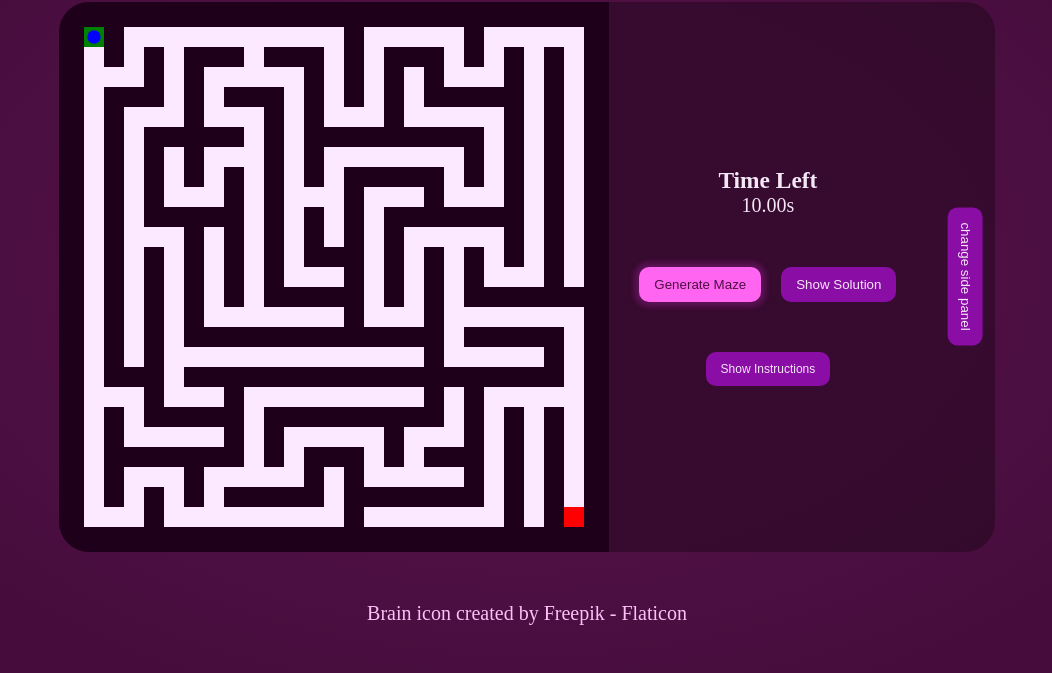
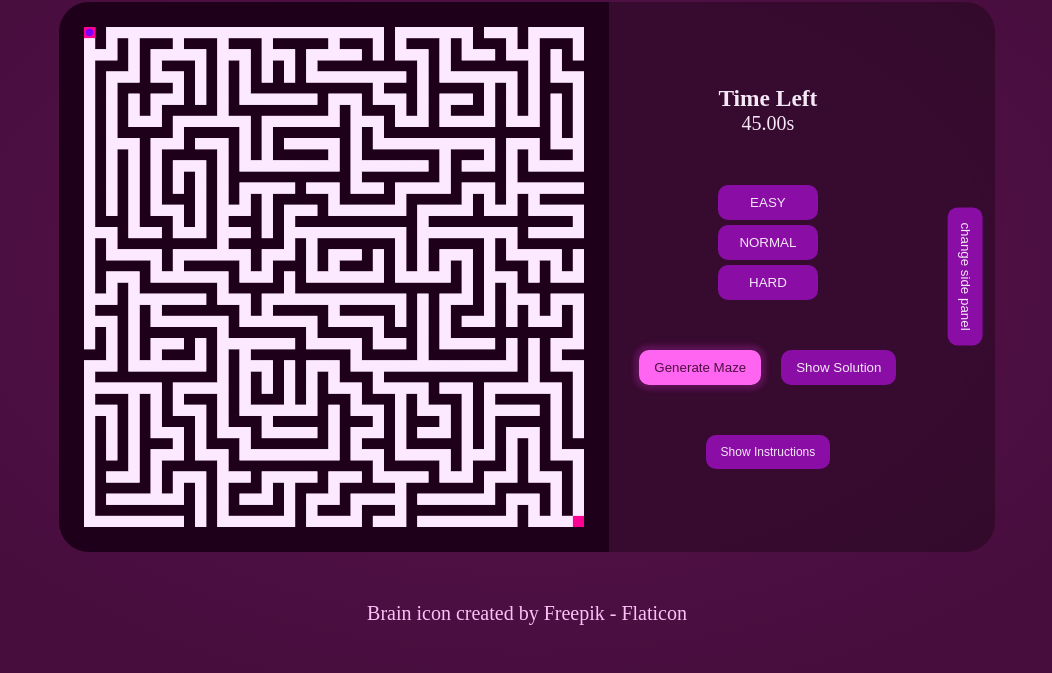
Before and after one commit to RealBenjo/solve-labyrinth, a plain HTML site: page index.html in a window 1280 px wide. Shown: the part 127-800 px from the top of the page, without its empty margins (113-1165 px from the left). Drawn offline with Linux system fonts and the light colour scheme; some packages are replaced by stand-ins of ours; a script that the page names is missing.

Commit message:
difficulty + added updateSettings to the Timer object to be able to dynamically change the start and end times of the timer + added 3 button for the user to interact with to change the difficulty + changed the colors of start and end points in the maze so its nicer to look at + those colors are also in the .js code taken from css as many others are already TODO: update the HUD elements to show up to date information about how the game is played.

```diff
--- a/css/style.css
+++ b/css/style.css
@@ -19,13 +19,17 @@
   --maze-path-color: #fce9ff;
   --maze-wall-color: #1e001b;
   --maze-solution-color: #ff6969;
-  --maze-player-color: #0400ff;
+  --maze-player-color: #7700ff;
+  --maze-start-color: #ff0095;
+  --maze-end-color: #ff0095;
 }
 /* for javascript to get the colors */
 #m_path_color { color: var(--maze-path-color); }
 #m_wall_color { color: var(--maze-wall-color); }
 #m_solution_color { color: var(--maze-solution-color); }
 #m_player_color { color: var(--maze-player-color); }
+#m_start_color { color: var(--maze-start-color); }
+#m_end_color { color: var(--maze-end-color); }
 
 * {
   margin: 0;
@@ -147,6 +151,9 @@ input[type="range"]::-moz-range-thumb {
   margin-top: 15px;
   width: 100%;
 }
+#difficulty_container {
+  gap: 5px;
+}
 #path_canvas {
   position: absolute;
 }
@@ -230,8 +237,18 @@ input[type="range"]::-moz-range-thumb {
   width: 50px;
   height: 50px;
 }
+.rotate_left {
+  rotate: -90deg;
+}
 .rotate_right {
   rotate: 90deg;
+}
+.w_100 {
+  width: 100px;
+}
+.header {
+  font-size: 5rem;
+  margin-top: 5%;
 }
 
 @media (max-width = 1200px) {
--- a/index.html
+++ b/index.html
@@ -16,11 +16,13 @@
     <div id="m_wall_color">maze wall color</div>
     <div id="m_solution_color">maze solution color</div>
     <div id="m_player_color">maze player color</div>
+    <div id="m_start_color">maze start color</div>
+    <div id="m_end_color">maze end color</div>
   </div>
 
   <!-- actual site -->
   <div id="header" class="centered_content">
-    <h1>AMAZED</h1>
+    <h1 class="header">i got no clue what to put here</h1>
   </div>
   <div id="main" class="centered_content col_dir">
 
@@ -71,6 +73,12 @@
               <p id="time_display">10.00s</p>
             </div>
 
+            <div id="difficulty_container" class="col_dir">
+              <button class="button w_100" onclick="changeDifficulty('easy')">EASY</button>
+              <button class="button w_100" onclick="changeDifficulty('normal')">NORMAL</button>
+              <button class="button w_100" onclick="changeDifficulty('hard')">HARD</button>
+            </div>
+
             <div id="maze_important_inputs" class="row_dir">
               <button id="gen_maze_button" class="button hot_button" onclick="stopCurrentMazeGen(); restartGame()">Generate Maze</button>
               <button id="solve_maze_button" class="button" onclick="toggleSolution(); pathFind()">Show Solution</button>
--- a/js/Timer.js
+++ b/js/Timer.js
@@ -35,6 +35,17 @@ class Timer {
     if (this.onUpdate) this.onUpdate(this.currentValue);
   }
 
+  updateSettings(newStart, newStop = this.stopValue) {
+    this.startValue = newStart;
+    this.stopValue = newStop;
+
+    // Recalculate if we are counting up or down
+    this.direction = this.stopValue > this.startValue ? 1 : -1;
+
+    // Reset the timer to the new starting point
+    this.reset();
+  }
+
   tick() {
     if (!this.isRunning) return;
 
--- a/js/maze.js
+++ b/js/maze.js
@@ -32,6 +32,9 @@ async function makeMaze() {
     mazeSize = size;
     canMazeGen = false;
   }
+
+  gameTimer.updateSettings(curDifficulty);
+  time_display.innerHTML = curDifficulty.toFixed(2) + "s";
 
   // by default we don't want the user to see the solution to the maze
   showSolution = false;
@@ -251,11 +254,11 @@ function drawMaze(maze, mSize, cSize) {
   drawVerticalPaths(maze, mSize, cSize);
 
   // start
-  ctx.fillStyle = "green";
+  ctx.fillStyle = m_start_color;
   ctx.fillRect(start[0] * cSize, start[1] * cSize, cSize, cSize);
 
   // end
-  ctx.fillStyle = "red";
+  ctx.fillStyle = m_end_color;
   ctx.fillRect(end[0] * cSize, end[1] * cSize, cSize, cSize);
 }
 
--- a/js/mazeParameters.js
+++ b/js/mazeParameters.js
@@ -3,6 +3,8 @@ const m_path_color_div_name = "m_path_color";
 const m_wall_color_div_name = "m_wall_color";
 const m_solution_color_div_name = "m_solution_color";
 const m_player_color_div_name = "m_player_color";
+const m_start_color_div_name = "m_start_color";
+const m_end_color_div_name = "m_end_color";
 
 const size_display_name = "size_display";
 const gen_speed_name = "speed_input";
@@ -42,6 +44,8 @@ const m_path_color = getComputedStyle( document.getElementById(m_path_color_div_
 const m_wall_color = getComputedStyle( document.getElementById(m_wall_color_div_name) ).getPropertyValue("--maze-wall-color");
 const m_solution_color = getComputedStyle( document.getElementById(m_solution_color_div_name) ).getPropertyValue("--maze-solution-color");
 const m_player_color = getComputedStyle( document.getElementById(m_player_color_div_name) ).getPropertyValue("--maze-player-color");
+const m_start_color = getComputedStyle( document.getElementById(m_start_color_div_name) ).getPropertyValue("--maze-start-color");
+const m_end_color = getComputedStyle( document.getElementById(m_end_color_div_name) ).getPropertyValue("--maze-end-color");
 
 // maze default parameters
 const default_speed = 100;
@@ -54,8 +58,14 @@ var showMazeGen = false;
 var stopMazeGen = false;
 var isMazeGenerating = false;
 var speed = gen_speed.value;
-var size = 25;
 var showSolution = false; // used in pathFinding.js
+const difficulty = {
+  EASY: 25,
+  NORMAL: 45,
+  HARD: 69
+};
+var curDifficulty = difficulty.NORMAL; // tracks the current difficulty
+var size = curDifficulty; // size of maze
 
 // set the display elements to default parameters
 size_display.innerText = size;
@@ -65,6 +75,22 @@ gen_speed.value = default_speed;
 // received input from player
 var gameStarted = false;
 var isGameOver = false;
+
+// how long a player has to reach the finish
+const gameTimer = new Timer({
+  start: curDifficulty, // maybe this is good???
+  stop: 0,
+  onUpdate: (val) => {
+    // updates the timer display
+    time_display.innerHTML = val.toFixed(2) + "s";
+  },
+  onComplete: () => {
+    isGameOver = true; // lock inputs
+    showGameOver(); // show the alert
+  }
+});
+// just set the timer to default value at site start up
+time_display.innerHTML = curDifficulty.toFixed(2) + "s";
 
 // toggles different UI for the user
 var devMode = false;
@@ -82,9 +108,10 @@ function handleSizeChange(change) {
 
 function toggleShowGen() {
   showMazeGen = !showMazeGen;
-  if (showMazeGen) show_gen.innerText = "ON";
-  else show_gen.innerText = "OFF";
+
+  genButtonUI();
 }
+
 
 function stopCurrentMazeGen() {
   stopMazeGen = true;
@@ -95,6 +122,10 @@ function updateSpeed() {
 }
 
 function toggleOptions() {
+  showMazeGen = false;
+
+  genButtonUI();
+
   devMode = !devMode;
 
   if (devMode) {
@@ -105,3 +136,29 @@ function toggleOptions() {
     param_usr.style.display = "flex";
   }
 }
+
+function changeDifficulty(difficult) {
+  difficult.toLowerCase();
+
+  switch (difficult) {
+    case "easy":
+      curDifficulty = difficulty.EASY;
+      break;
+    case "normal":
+      curDifficulty = difficulty.NORMAL;
+      break;
+    case "hard":
+      curDifficulty = difficulty.HARD;
+      break;
+  }
+
+  size = curDifficulty;
+  makeMaze();
+}
+
+
+// AUX //
+function genButtonUI() {
+  if (showMazeGen) show_gen.innerText = "ON";
+  else show_gen.innerText = "OFF";
+}
--- a/js/pathFinding.js
+++ b/js/pathFinding.js
@@ -70,10 +70,10 @@ function drawSolution(path, cSize) {
   );
 
   // start
-  pathCtx.fillStyle = "green";
+  pathCtx.fillStyle = m_start_color;
   pathCtx.fillRect(start[0] * cSize, start[1] * cSize, cSize, cSize);
 
   // end
-  pathCtx.fillStyle = "red";
+  pathCtx.fillStyle = m_end_color;
   pathCtx.fillRect(end[0] * cSize, end[1] * cSize, cSize, cSize);
 }
--- a/js/playerMovement.js
+++ b/js/playerMovement.js
@@ -1,17 +1,4 @@
 const inputSpeed = 100;
-
-const gameTimer = new Timer({
-  start: 10, // TODO: make this dynamic
-  stop: 0,
-  onUpdate: (val) => {
-    // updates the timer display
-    time_display.innerHTML = val.toFixed(2) + "s";
-  },
-  onComplete: () => {
-    isGameOver = true; // lock inputs
-    showGameOver(); // show the alert
-  }
-});
 
 const keys = {
   w: false,
```
